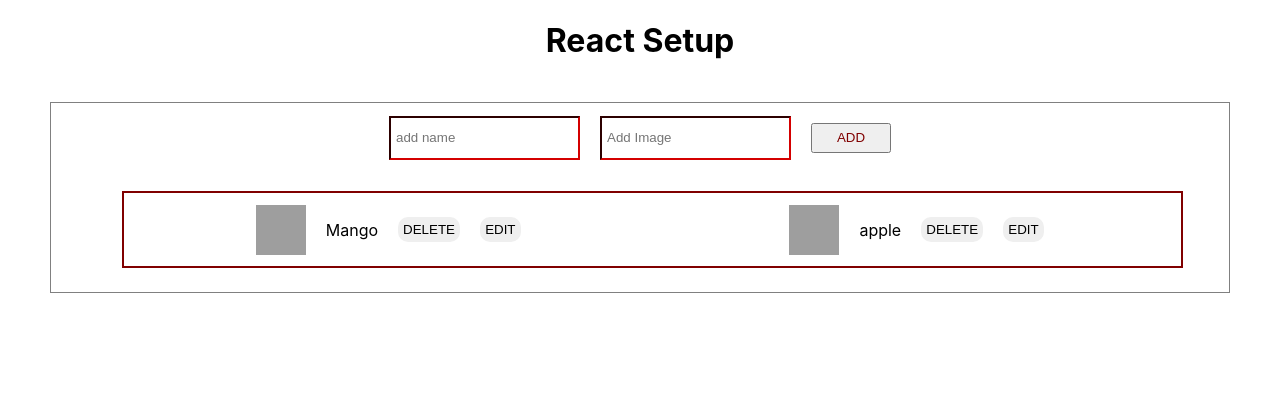
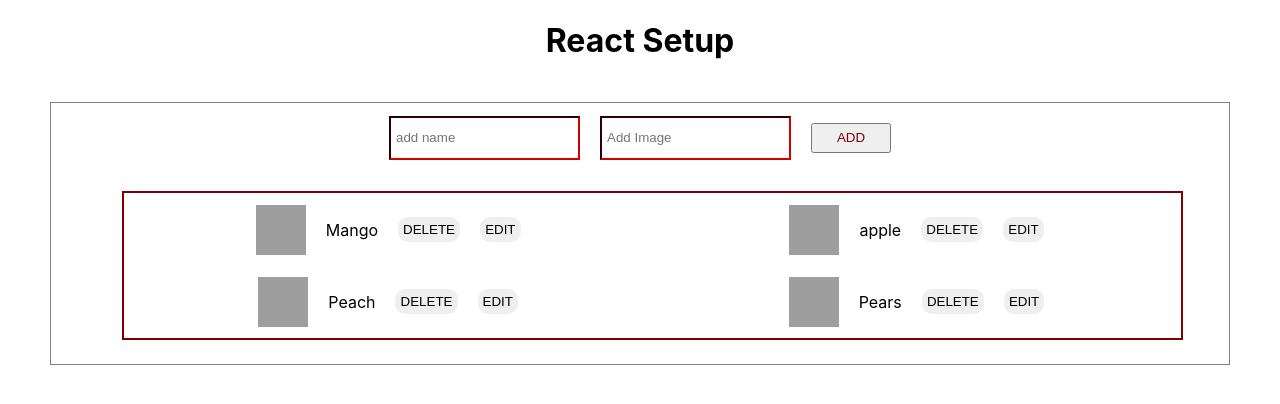
Before and after one commit to PreetS123/React-practise, a React (Create React App) app in the folder todo-react/: page / in a window 1280 px wide. Shown: the top 404 px of the page. Built offline with nearby package versions, Linux system fonts and the light colour scheme; data requests are answered from the project's data file; grey boxes are pictures that could not be loaded.

Commit message:
todo-til-delete-done

```diff
--- a/todo-react/src/Pages/Todo.jsx
+++ b/todo-react/src/Pages/Todo.jsx
@@ -53,6 +53,15 @@ export const Todo = () => {
         .then(d=>fetchData(d))
     }
 
+    /////// edit data ///////////////
+     const handleEdit=(id)=>{
+        console.log(id);
+        // fetch(`http://localhost:8080/todo/${id}`,{
+        //   method:'PATCH'
+        // }).then(r=>r.json())
+        // .then(d=>fetchData(d))
+     }
+
   return (
     <div className='todoMain'>
             {/* add todo section  */}
@@ -70,7 +79,7 @@ export const Todo = () => {
                         <img src={item.image} alt={item.item} />
                         <p>{item.item}</p>
                         <button onClick={()=>handleDelete(item.id)}>DELETE</button>
-                        <button>EDIT</button>
+                        <button onClick={()=>handleEdit(item.id)}>EDIT</button>
                    </div>
                 })
               }
--- a/todo-react/src/db.json
+++ b/todo-react/src/db.json
@@ -11,6 +11,18 @@
       "image": "https://tse2.mm.bing.net/th?id=OIP.R0ResAz3EnSCx9MQzA_-EgHaHI&pid=Api&P=0",
       "completed": false,
       "id": 2
+    },
+    {
+      "item": "Peach",
+      "image": "https://tse4.mm.bing.net/th?id=OIP.e0hv-UAC8fe_XA-f9u8h9wHaEl&pid=Api&P=0",
+      "completed": false,
+      "id": 3
+    },
+    {
+      "item": "Pears",
+      "image": "https://www.agmrc.org/media/cms/pears_581123917B436.jpg",
+      "completed": false,
+      "id": 4
     }
   ]
 }
```
